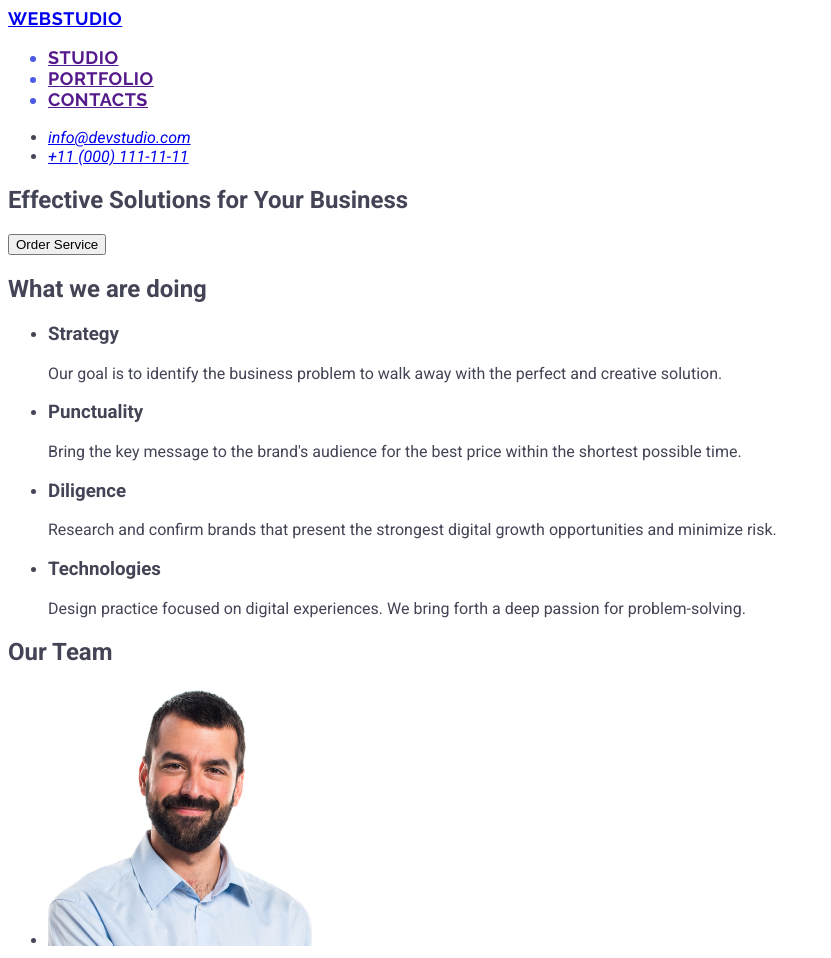
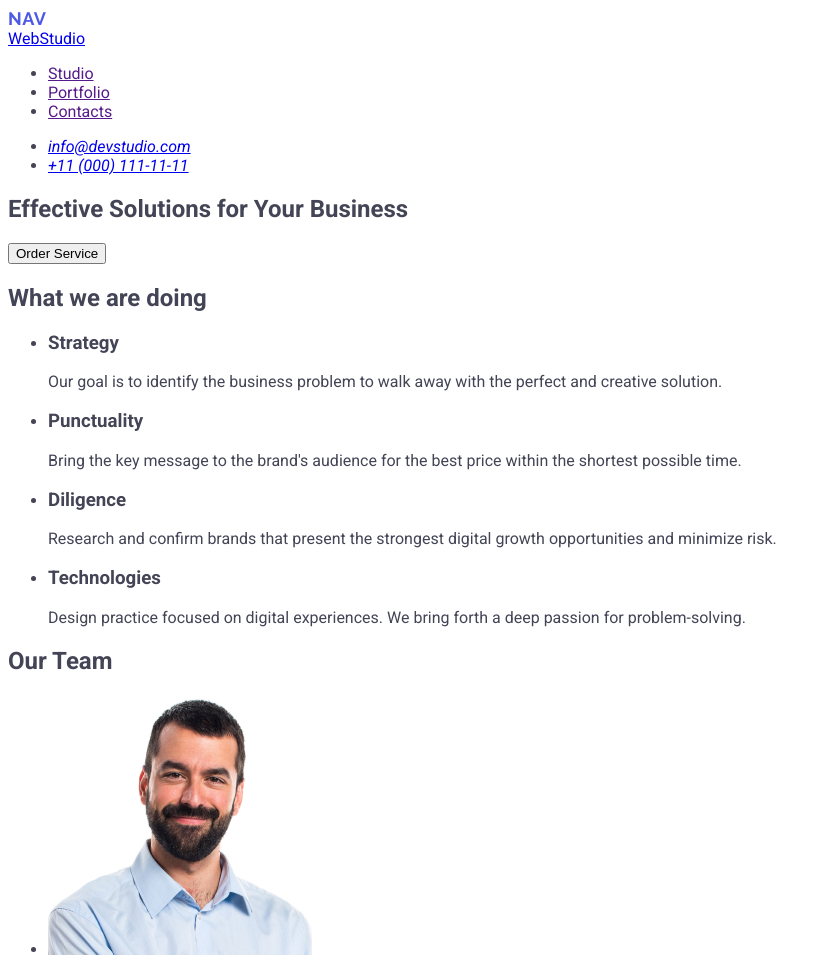
Before and after one commit to rojhatbalta/goit-markup-hw-02, a plain HTML site: page index.html in a window 1280 px wide. Shown: the top 958 px of the page, without its empty margins (0-831 px from the left). Drawn offline with Linux system fonts and the light colour scheme.

Commit message:
update project

```diff
--- a/css/style.css
+++ b/css/style.css
@@ -5,7 +5,7 @@ body {
 }
 
 .logo {
-  font-family: "Raleway";
+  font-family: "Raleway", sans-serif;
   font-weight: 700;
   font-size: 18px;
   line-height: 1.17;
--- a/index.html
+++ b/index.html
@@ -10,11 +10,14 @@
       rel="stylesheet"
     />
     <link rel="stylesheet" href="./css/style.css" />
+    <div class="logo">
+      <span class="logo-text">Nav</span>
+    </div>
     <title>Document</title>
   </head>
   <body>
     <header>
-      <nav class="logo">
+      <nav>
         <a href="./index.html"> WebStudio </a>
         <ul>
           <li><a href="">Studio</a></li>
```
